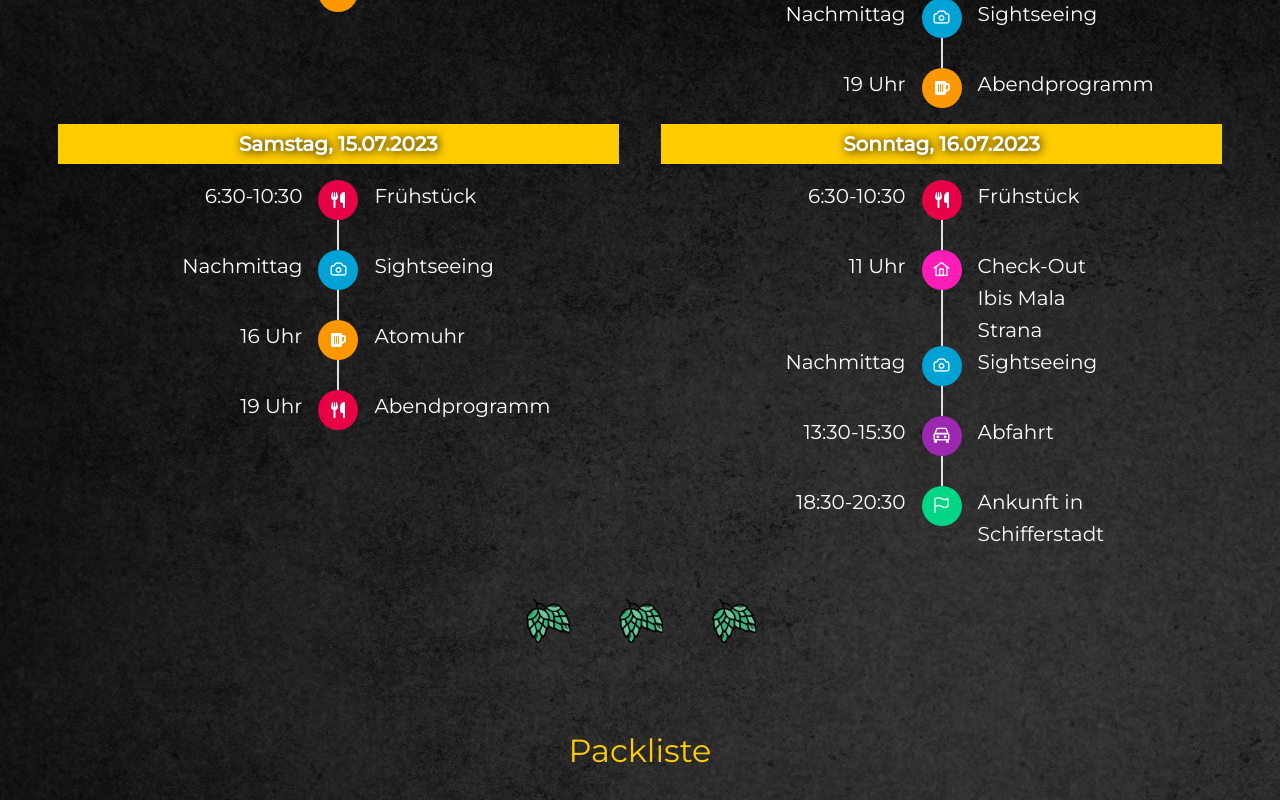
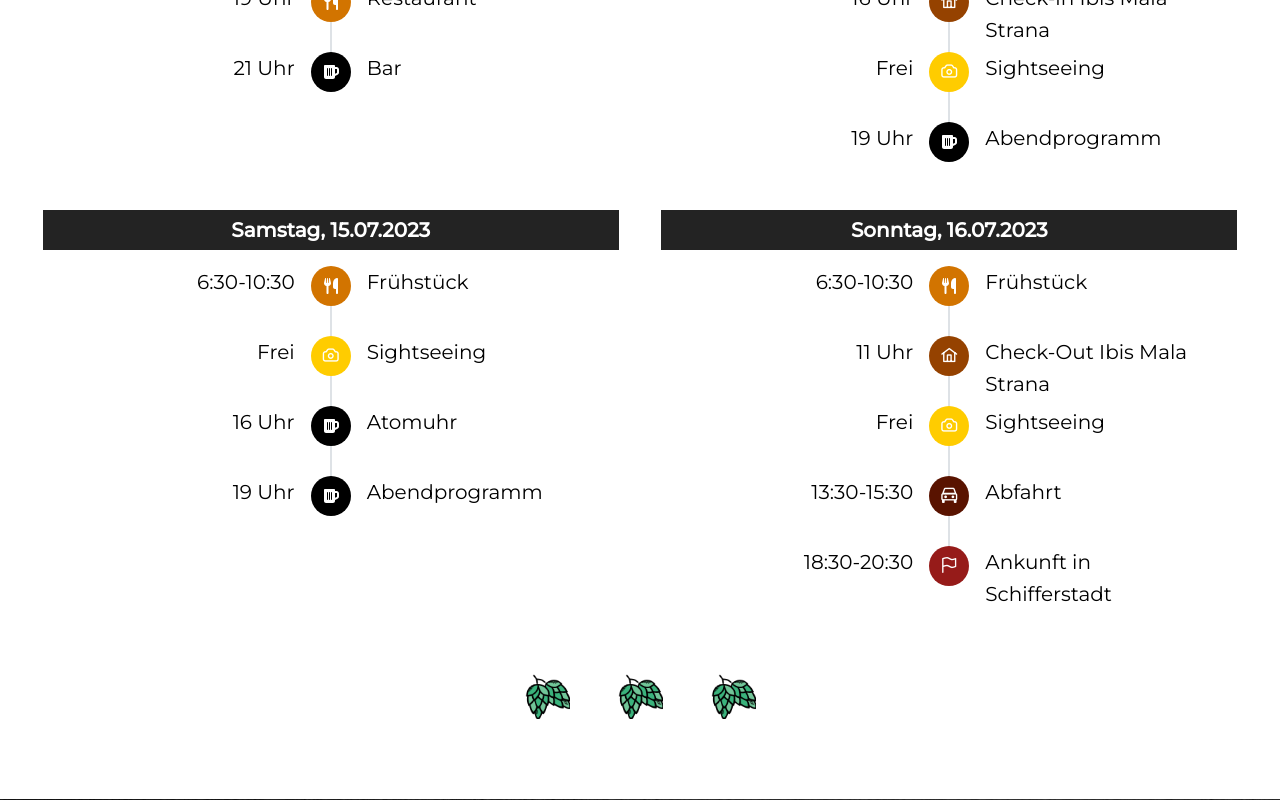
Before and after one commit to SButterbluemchen/trip, a Vue app: page / in a window 1280 px wide. Shown: the part 1380-2180 px from the top of the page. Built offline with nearby package versions, Linux system fonts and the light colour scheme; a web font is replaced by a local one.

Commit message:
planning: time planning component icon and background colour changed

```diff
--- a/src/App.vue
+++ b/src/App.vue
@@ -1,9 +1,9 @@
 <script setup>
 import GeneralInformation from './components/GeneralInformation.vue'
 import PageTitle from './components/PageTitle.vue'
-import PlanningOverview from './components/PlanningOverview.vue'
-import PackingList from './components/PackingList.vue'
+import PlanningOverview from './components/Planning/PlanningOverview.vue'
 import DictionaryList from './components/DictionaryList.vue'
+import PackingList from '@/components/packingList/PackingList.vue'
 </script>
 
 <template>
--- a/src/assets/stylesheets/_base.scss
+++ b/src/assets/stylesheets/_base.scss
@@ -9,7 +9,7 @@
 body {
   min-height: 100vh;
   color: white;
-  background-image: url('/public/backgroundImage.jpeg');
+  background-image: url('/backgroundImage.jpeg');
   transition: color 0.5s, background-color 0.5s;
   line-height: 1.6;
   font-family: Inter, -apple-system, BlinkMacSystemFont, 'Segoe UI', Roboto, Oxygen, Ubuntu,
--- a/src/assets/stylesheets/_typography.scss
+++ b/src/assets/stylesheets/_typography.scss
@@ -11,8 +11,10 @@ h2 {
   padding: 1.75rem 0.5rem;
   color: rgb(255, 204, 0);
   font-size: 1.75rem;
+  font-weight: 600;
   @media only screen and (min-width: 900px) {
-    font-size: 2rem;
+    font-size: 2.25rem;
+    padding: 2rem 0.5rem 2.5rem 0.5rem;
   }
   line-height: 2rem;
   text-align: center;
--- /dev/null
+++ b/src/components/Planning/PlanningOverview.vue
@@ -0,0 +1,53 @@
+<script setup>
+import { ref } from 'vue'
+import SectionPage from '../SectionPage.vue'
+import TimelineComponent from '../Planning/TimelineComponent.vue'
+
+import {
+  firstDayEvents,
+  secondDayEvents,
+  thirdDayEvents,
+  fourthDayEvents
+} from '../constants/planning.const'
+
+const sectionTitle = 'Zeitplan'
+
+const eventList = ref([
+  { events: firstDayEvents, heading: 'Donnerstag, 13.07.2023' },
+  { events: secondDayEvents, heading: 'Freitag, 14.07.2023' },
+  { events: thirdDayEvents, heading: 'Samstag, 15.07.2023' },
+  { events: fourthDayEvents, heading: 'Sonntag, 16.07.2023' }
+])
+</script>
+
+<template>
+  <section class="planning-overview">
+    <SectionPage>
+      <template #heading>{{ sectionTitle }}</template>
+      <article>
+        <TimelineComponent
+          v-for="event in eventList"
+          :event="event"
+          :key="event.heading"
+          :events="event.events"
+          :heading="event.heading"
+        >
+          <template #dayHeading>{{ event.heading }}</template>
+        </TimelineComponent>
+      </article>
+    </SectionPage>
+  </section>
+</template>
+
+<style lang="scss" scoped>
+.planning-overview {
+  background: white;
+  padding: 2rem 0;
+  margin: 0 -1rem;
+  article {
+    display: flex;
+    flex-wrap: wrap;
+    justify-content: space-evenly;
+  }
+}
+</style>
--- a/src/components/TimelineComponent.vue
+++ b/src/components/Planning/TimelineComponent.vue
@@ -36,15 +36,15 @@ const props = defineProps({
   @media only screen and (min-width: 900px) {
     width: 45%;
   }
+  padding: 1rem 0;
 }
 .customized-timeline {
   padding: 1rem;
 }
 h3 {
   text-align: center;
-  background: $yellow-color;
+  background: rgb(35, 35, 35);
   padding: 0.25rem;
-  text-shadow: 1px 1px 10px black;
 }
 .icon {
   padding: 0.5rem;
@@ -54,15 +54,19 @@ h3 {
   text-align: center;
 }
 .p-text-secondary {
-  color: white;
+  color: black;
 }
 
 .p-text-description {
   display: flex;
   flex-wrap: wrap;
+  color: black;
   @media only screen and (min-width: 900px) {
-    width: 8rem;
+    max-width: 10rem;
   }
-  width: 5rem;
+  @media only screen and (min-width: 1200px) {
+    max-width: 15rem;
+  }
+  max-width: 5rem;
 }
 </style>
--- a/src/components/PlanningOverview.vue
+++ /dev/null
@@ -1,46 +0,0 @@
-<script setup>
-import { ref } from 'vue'
-import SectionPage from './SectionPage.vue'
-import TimelineComponent from './TimelineComponent.vue'
-
-import {
-  firstDayEvents,
-  secondDayEvents,
-  thirdDayEvents,
-  fourthDayEvents
-} from './constants/planning.const'
-
-const sectionTitle = 'Zeitplan'
-
-const eventList = ref([
-  { events: firstDayEvents, heading: 'Donnerstag, 13.07.2023' },
-  { events: secondDayEvents, heading: 'Freitag, 14.07.2023' },
-  { events: thirdDayEvents, heading: 'Samstag, 15.07.2023' },
-  { events: fourthDayEvents, heading: 'Sonntag, 16.07.2023' }
-])
-</script>
-
-<template>
-  <SectionPage>
-    <template #heading>{{ sectionTitle }}</template>
-    <article>
-      <TimelineComponent
-        v-for="event in eventList"
-        :event="event"
-        :key="event.heading"
-        :events="event.events"
-        :heading="event.heading"
-      >
-        <template #dayHeading>{{ event.heading }}</template>
-      </TimelineComponent>
-    </article>
-  </SectionPage>
-</template>
-
-<style lang="scss" scoped>
-article {
-  display: flex;
-  flex-wrap: wrap;
-  justify-content: space-evenly;
-}
-</style>
--- a/src/components/constants/planning.const.js
+++ b/src/components/constants/planning.const.js
@@ -1,45 +1,72 @@
+const PLANNING_CONST = {
+  ARRIVAL: {
+    ICON: 'pi pi-flag',
+    COLOR: '#961b19',
+  },
+  DEPART: {
+    ICON: 'pi pi-car',
+    COLOR: '#591300',
+  },
+  BAR: {
+    ICON: 'fa-solid fa-beer-mug-empty',
+    COLOR: '#000000'
+  },
+  CHECKIN: {
+    ICON: 'pi pi-home',
+    COLOR: '#954200',
+  },
+  SIGHTSEEING: {
+    ICON: 'pi pi-camera',
+    COLOR: 'rgb(255, 204, 0)',
+  },
+  FOOD: {
+    ICON: 'fa-solid fa-utensils',
+    COLOR: "#D27400",
+  }
+}
+
 export const firstDayEvents = [
   {
     status: 'Abfahrt',
     time: '10 Uhr',
-    icon: 'pi pi-car',
+    icon: PLANNING_CONST.DEPART.ICON,
     secondaryIcon: '',
-    color: '#9C27B0'
+    color: PLANNING_CONST.DEPART.COLOR,
   },
   {
     status: 'Ankunft in Pilsen',
     time: '15 Uhr',
-    icon: 'pi pi-flag',
+    icon: PLANNING_CONST.ARRIVAL.ICON,
     secondaryIcon: '',
-    color: '#00D685'
+    color: PLANNING_CONST.ARRIVAL.COLOR,
   },
   {
     status: 'Check-in Apartsee',
-    time: '??',
-    icon: 'pi pi-home',
+    time: 'Frei',
+    icon: PLANNING_CONST.CHECKIN.ICON,
     secondaryIcon: '',
-    color: '#FF1CB7'
+    color: PLANNING_CONST.CHECKIN.COLOR,
   },
   {
     status: 'Freizeit (See)',
     time: 'Bis 18 Uhr',
-    icon: 'pi pi-camera',
+    icon: PLANNING_CONST.SIGHTSEEING.ICON,
     secondaryIcon: '',
-    color: '#00A2D6'
+    color: PLANNING_CONST.SIGHTSEEING.COLOR,
   },
   {
     status: 'Restaurant',
     time: '19 Uhr',
     icon: '',
-    secondaryIcon: 'fa-solid fa-utensils',
-    color: '#E60244'
+    secondaryIcon: PLANNING_CONST.FOOD.ICON,
+    color: PLANNING_CONST.FOOD.COLOR
   },
   {
     status: 'Bar',
     time: '21 Uhr',
     icon: '',
-    secondaryIcon: 'fa-solid fa-beer-mug-empty',
-    color: '#FF9800'
+    secondaryIcon: PLANNING_CONST.BAR.ICON,
+    color: PLANNING_CONST.BAR.COLOR,
   }
 ]
 
@@ -48,50 +75,50 @@ export const secondDayEvents = [
     status: 'Frühstück',
     time: '7:30-9:30',
     icon: '',
-    secondaryIcon: 'fa-solid fa-utensils',
-    color: '#E60244'
+    secondaryIcon: PLANNING_CONST.FOOD.ICON,
+    color: PLANNING_CONST.FOOD.COLOR
   },
   {
     status: 'Besichtigung der Brauerei',
     time: '11:30 Uhr',
-    icon: 'pi pi-camera',
+    icon: PLANNING_CONST.SIGHTSEEING.ICON,
     secondaryIcon: '',
-    color: '#00A2D6'
+    color: PLANNING_CONST.SIGHTSEEING.COLOR,
   },
   {
     status: 'Abfahrt',
     time: '14 Uhr',
-    icon: 'pi pi-car',
+    icon: PLANNING_CONST.DEPART.ICON,
     secondaryIcon: '',
-    color: '#9C27B0'
+    color: PLANNING_CONST.DEPART.COLOR,
   },
   {
     status: 'Ankunft in Prag',
     time: '16 Uhr',
-    icon: 'pi pi-flag',
+    icon: PLANNING_CONST.ARRIVAL.ICON,
     secondaryIcon: '',
-    color: '#00D685'
+    color: PLANNING_CONST.ARRIVAL.COLOR,
   },
   {
     status: 'Check-in Ibis Mala Strana',
     time: '16 Uhr',
-    icon: 'pi pi-home',
+    icon: PLANNING_CONST.CHECKIN.ICON,
     secondaryIcon: '',
-    color: '#FF1CB7'
+    color: PLANNING_CONST.CHECKIN.COLOR,
   },
   {
     status: 'Sightseeing',
-    time: 'Nachmittag',
-    icon: 'pi pi-camera',
+    time: 'Frei',
+    icon: PLANNING_CONST.SIGHTSEEING.ICON,
     secondaryIcon: '',
-    color: '#00A2D6'
+    color: PLANNING_CONST.SIGHTSEEING.COLOR,
   },
   {
     status: 'Abendprogramm',
     time: '19 Uhr',
     icon: '',
-    secondaryIcon: 'fa-solid fa-beer-mug-empty',
-    color: '#FF9800'
+    secondaryIcon: PLANNING_CONST.BAR.ICON,
+    color: PLANNING_CONST.BAR.COLOR,
   }
 ]
 
@@ -100,29 +127,29 @@ export const thirdDayEvents = [
     status: 'Frühstück',
     time: '6:30-10:30',
     icon: '',
-    secondaryIcon: 'fa-solid fa-utensils',
-    color: '#E60244'
+    secondaryIcon: PLANNING_CONST.FOOD.ICON,
+    color: PLANNING_CONST.FOOD.COLOR
   },
   {
     status: 'Sightseeing',
-    time: 'Nachmittag',
-    icon: 'pi pi-camera',
+    time: 'Frei',
+    icon: PLANNING_CONST.SIGHTSEEING.ICON,
     secondaryIcon: '',
-    color: '#00A2D6'
+    color: PLANNING_CONST.SIGHTSEEING.COLOR,
   },
   {
     status: 'Atomuhr',
     time: '16 Uhr',
     icon: '',
-    secondaryIcon: 'fa-solid fa-beer-mug-empty',
-    color: '#FF9800'
+    secondaryIcon: PLANNING_CONST.BAR.ICON,
+    color: PLANNING_CONST.BAR.COLOR,
   },
   {
     status: 'Abendprogramm',
     time: '19 Uhr',
     icon: '',
-    secondaryIcon: 'fa-solid fa-utensils',
-    color: '#E60244'
+    secondaryIcon: PLANNING_CONST.BAR.ICON,
+    color: PLANNING_CONST.BAR.COLOR,
   }
 ]
 
@@ -131,35 +158,35 @@ export const fourthDayEvents = [
     status: 'Frühstück',
     time: '6:30-10:30',
     icon: '',
-    secondaryIcon: 'fa-solid fa-utensils',
-    color: '#E60244'
+    secondaryIcon: PLANNING_CONST.FOOD.ICON,
+    color: PLANNING_CONST.FOOD.COLOR
   },
   {
     status: 'Check-Out Ibis Mala Strana',
     time: '11 Uhr',
-    icon: 'pi pi-home',
+    icon: PLANNING_CONST.CHECKIN.ICON,
     secondaryIcon: '',
-    color: '#FF1CB7'
+    color: PLANNING_CONST.CHECKIN.COLOR,
   },
   {
     status: 'Sightseeing',
-    time: 'Nachmittag',
-    icon: 'pi pi-camera',
+    time: 'Frei',
+    icon: PLANNING_CONST.SIGHTSEEING.ICON,
     secondaryIcon: '',
-    color: '#00A2D6'
+    color: PLANNING_CONST.SIGHTSEEING.COLOR,
   },
   {
     status: 'Abfahrt',
     time: '13:30-15:30',
-    icon: 'pi pi-car',
+    icon: PLANNING_CONST.DEPART.ICON,
     secondaryIcon: '',
-    color: '#9C27B0'
+    color: PLANNING_CONST.DEPART.COLOR,
   },
   {
     status: 'Ankunft in Schifferstadt',
     time: '18:30-20:30',
-    icon: 'pi pi-flag',
+    icon: PLANNING_CONST.ARRIVAL.ICON,
     secondaryIcon: '',
-    color: '#00D685'
+    color: PLANNING_CONST.ARRIVAL.COLOR,
   },
 ]
--- a/src/components/PackingList.vue
+++ b/src/components/packingList/PackingList.vue
@@ -1,9 +1,9 @@
 <script setup>
 import { ref } from 'vue'
-import { clothes, valuables, hygiene } from './constants/packingList.const'
+import { clothes, valuables, hygiene } from '../constants/packingList.const'
 
-import SectionPage from './SectionPage.vue'
-import PackingListComponent from './PackingListComponent.vue'
+import SectionPage from '../SectionPage.vue'
+import PackingListComponent from '../packingList/PackingListComponent.vue'
 
 const sectionTitle = 'Packliste'
 
```
Also changed, not shown: src/components/packingList/PackingListComponent.vue (renamed from src/components/PackingListComponent.vue).
